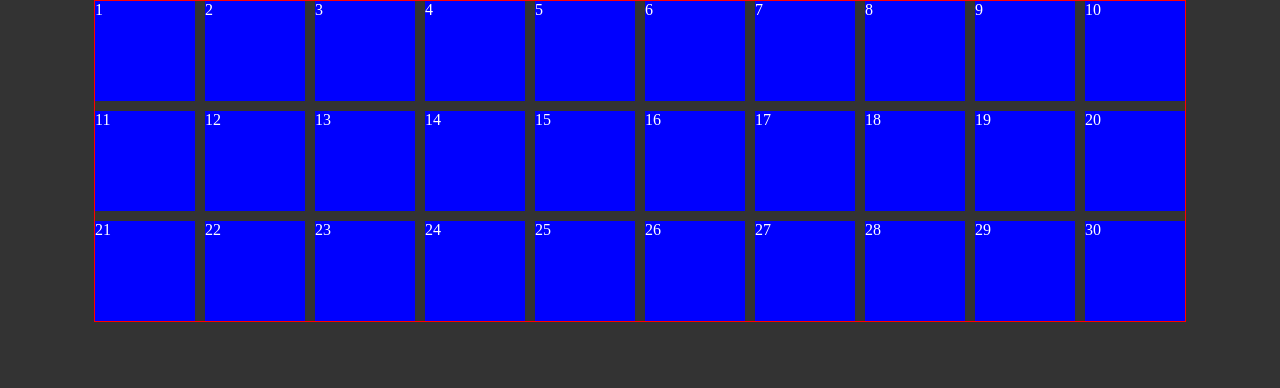
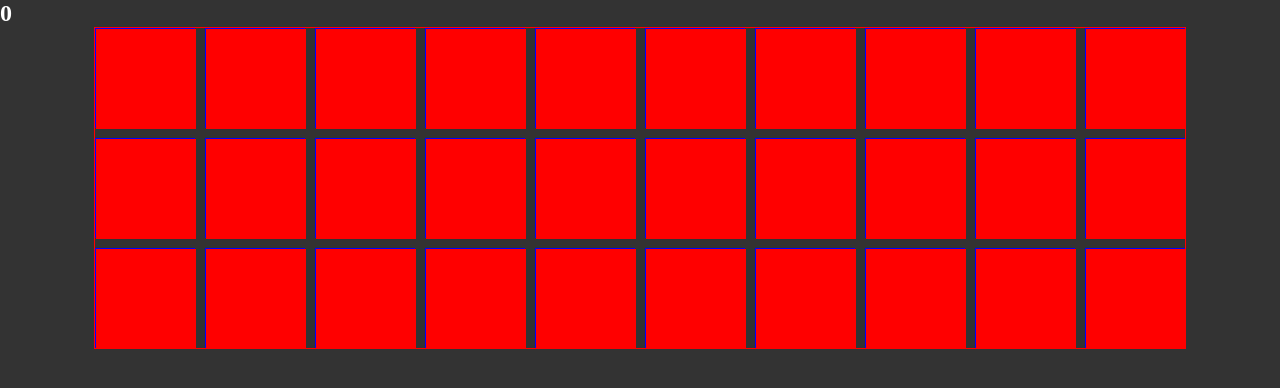
Before and after one commit to andersondavid/react-game-without-canva, a Next.js app: page / in a window 1280 px wide. Shown: the top 388 px of the page. Built offline with nearby package versions, Linux system fonts and the light colour scheme.

Commit message:
feat: bullet work but reapeat when explode enemy

```diff
--- a/src/api/context.tsx
+++ b/src/api/bulletContext.tsx
@@ -1,14 +1,15 @@
 import React, { ReactNode, createContext, useContext, useState } from "react";
 
 interface BulletContextType {
-  bulletsList: BulletPosition[];
-  setbulletsList: (bulletsList: BulletPosition[]) => void;
+  bulletsList: BulletInstance[];
+  setbulletsList: (bulletsList: BulletInstance[]) => void;
   removeBullet: (bulletId: string) => void;
 }
-export interface BulletPosition {
+export interface BulletInstance {
   positionX: number;
   positionY: number;
   bulletId: string;
+  remove?: Boolean;
 }
 
 const BulletContext = createContext<BulletContextType>({
@@ -22,13 +23,15 @@ interface Props {
 }
 
 export const BulletContextProvider: React.FC<Props> = ({ children }) => {
-  const [bulletsList, setbulletsList] = useState<BulletPosition[]>([]);
+  const [bulletsList, setbulletsList] = useState<BulletInstance[]>([]);
 
   const removeBullet = (bulletId: string) => {
-    let newArrBullets = bulletsList.filter(
-      (bullet) => bullet.bulletId !== bulletId
+
+    setbulletsList((prev) =>
+      prev.filter((bullet) => bullet.bulletId !== bulletId)
     );
-    setbulletsList(newArrBullets);
+
+
   };
 
   return (
--- a/src/pages/_app.tsx
+++ b/src/pages/_app.tsx
@@ -1,4 +1,4 @@
-import { BulletContextProvider } from "@/api/context";
+import { BulletContextProvider } from "@/api/bulletContext";
 import "@/styles/globals.css";
 import type { AppProps } from "next/app";
 
--- a/src/pages/components/bullet.tsx
+++ b/src/pages/components/bullet.tsx
@@ -1,6 +1,6 @@
 import React, { useEffect, useRef, useState } from "react";
 import styles from "./styles/Bullet.module.css";
-import { useBulletContext } from "@/api/context";
+import { useBulletContext } from "@/api/bulletContext";
 
 interface Props {
   bulletId: string;
@@ -8,25 +8,21 @@ interface Props {
 }
 
 export default function Bullet({ bulletId, positionX }: Props) {
-  const { bulletsList, setbulletsList, removeBullet } = useBulletContext();
+  const { bulletsList, removeBullet, setbulletsList } = useBulletContext();
   const bulletRef = useRef<HTMLDivElement>(null);
 
-  const thisBullet = bulletsList.filter(
-    (bullet) => bullet.bulletId == bulletId
-  );
-
-  const [positionY, setPositionY] = useState(thisBullet[0].positionY);
+  const [posLocalY, setPosLocalY] = useState(0);
 
   const moverDiv = () => {
-    const bullet = bulletRef.current;
-    if (bullet) {
-      const finalX = window.innerHeight - bullet.offsetHeight;
-      const speed = 5;
+    if (bulletRef.current) {
+      const finalX = window.innerHeight - bulletRef.current.offsetHeight;
+      const speed = 2;
 
-      if (positionY < finalX) {
+      if (posLocalY < finalX) {
         requestAnimationFrame(() => {
-          setPositionY((prevPostionY) => prevPostionY + speed);
-          updateContext();
+          setPosLocalY((prevPostionY) => prevPostionY + speed);
+          let bulletY = bulletRef.current?.getBoundingClientRect().y || 0;
+          updateContext(bulletId, bulletY);
         });
       } else {
         removeBullet(bulletId);
@@ -34,10 +30,10 @@ export default function Bullet({ bulletId, positionX }: Props) {
     }
   };
 
-  const updateContext = () => {
+  const updateContext = (bulletId: string, bulletY: number) => {
     let newArrBullets = bulletsList.map((bullet) => {
-      if (bullet.bulletId === bulletId) {
-        bullet.positionY = positionY;
+      if (bulletRef && bullet.bulletId === bulletId) {
+        bullet.positionY = bulletY;
       }
       return bullet;
     });
@@ -54,11 +50,13 @@ export default function Bullet({ bulletId, positionX }: Props) {
       ref={bulletRef}
       className={styles.bullet}
       style={{
-        bottom: positionY,
+        bottom: posLocalY,
         left: positionX,
       }}
     >
-      {bulletsList.length}
+      {bulletsList[0].positionY}
+      {"  "}
+      {bulletsList[0].positionX}
     </div>
   );
 }
--- a/src/pages/components/enemy.tsx
+++ b/src/pages/components/enemy.tsx
@@ -1,22 +1,33 @@
 import React, { useEffect, useRef } from "react";
-import styles from "@/styles/Home.module.css";
+import styles from "./styles/Enemy.module.css";
+import { useBulletContext } from "@/api/bulletContext";
 
 export default function Enemy({ id }: any) {
   const enemyRef = useRef<HTMLDivElement>(null);
+  const { bulletsList, removeBullet,  } = useBulletContext();
 
   useEffect(() => {
     if (enemyRef.current) {
-      var posicao = enemyRef.current.getBoundingClientRect();
-      console.log("Top:", posicao.top);
-      console.log("Left:", posicao.left);
-      console.log("Bottom:", posicao.bottom);
-      console.log("Right:", posicao.right);
-      console.log("Width:", posicao.width);
-      console.log("Height:", posicao.height);
+      let enemyPosition = enemyRef.current.getBoundingClientRect();
+      bulletsList.map((bullets) => {
+        if (
+          bullets.positionX > enemyPosition.left &&
+          bullets.positionX < enemyPosition.right &&
+          bullets.positionY > enemyPosition.top &&
+          bullets.positionY < enemyPosition.bottom
+        ) {
+          enemyRef.current?.remove()
+          removeBullet(bullets.bulletId)
+        }
+      });
+    }
+  // eslint-disable-next-line react-hooks/exhaustive-deps
+  }, [bulletsList]);
 
-
-    }
-  }, []);
-
-  return <div ref={enemyRef} className={styles.enemyContainer}>{id}</div>;
+  return (
+    <div className={styles.enemyContainer}>
+      <div ref={enemyRef} className={styles.enemy}>
+      </div>
+    </div>
+  );
 }
--- a/src/pages/components/spawnbullets.tsx
+++ b/src/pages/components/spawnbullets.tsx
@@ -1,12 +1,12 @@
 import React, { useRef } from "react";
 import Bullet from "./bullet";
 import styles from "./styles/Bullet.module.css";
-import { useBulletContext } from "@/api/context";
+import { useBulletContext } from "@/api/bulletContext";
 
 
 export default function SpawnBullets() {
   const spawnBulletsRef = useRef<HTMLDivElement>(null);
-  const { bulletsList, setbulletsList } = useBulletContext();
+  const { bulletsList } = useBulletContext();
 
 
   return (
--- /dev/null
+++ b/src/pages/components/styles/Enemy.module.css
@@ -0,0 +1,11 @@
+.enemyContainer {
+  width: 100px;
+  height: 100px;
+  border: solid blue 1px;
+}
+
+.enemy {
+  background: red;
+  height: 100px;
+  width: 100px;
+}
--- a/src/pages/index.tsx
+++ b/src/pages/index.tsx
@@ -2,7 +2,7 @@ import Head from "next/head";
 //import { Inter } from "next/font/google";
 import styles from "@/styles/Home.module.css";
 import Enemy from "./components/enemy";
-import { useBulletContext } from "@/api/context";
+import { useBulletContext } from "@/api/bulletContext";
 import { v4 as uuidv4 } from "uuid";
 import SpawnBullets from "./components/spawnbullets"; './components/spawnBullets'
 
@@ -18,6 +18,8 @@ export default function Home() {
       ...bulletsList,
       { bulletId: uuidv4(), positionX: posX, positionY: 0 },
     ]);
+    console.log("Home", bulletsList);
+
   };
 
   return (
@@ -29,6 +31,7 @@ export default function Home() {
         <link rel="icon" href="/favicon.ico" />
       </Head>
       <main className={styles.main} onClick={handleClick}>
+        <h2>{bulletsList.length}</h2>
         <div className={styles.space}>
           <div className={styles.enemySpace}>
             <div className={styles.enemyZone}>
--- a/src/styles/Home.module.css
+++ b/src/styles/Home.module.css
@@ -17,8 +17,14 @@
 .enemyZone {
   border: solid 1px red;
   display: grid;
-  grid-template-columns: repeat(10, 100px); /* Define 10 colunas com 100px de largura cada */
-  grid-template-rows: repeat(3, 100px); /* Define 3 linhas com 100px de altura cada */
+  grid-template-columns: repeat(
+    10,
+    100px
+  ); /* Define 10 colunas com 100px de largura cada */
+  grid-template-rows: repeat(
+    3,
+    100px
+  ); /* Define 3 linhas com 100px de altura cada */
   grid-gap: 10px;
   width: fit-content;
   height: fit-content;
@@ -26,9 +32,3 @@
   left: 50%;
   transform: translateX(-50%);
 }
-
-.enemyContainer {
-  width: 100px;
-  height: 100px;
-  background-color: #00f;
-}
```
Also changed, not shown: src/api/bulletMethods.tsx (added).
